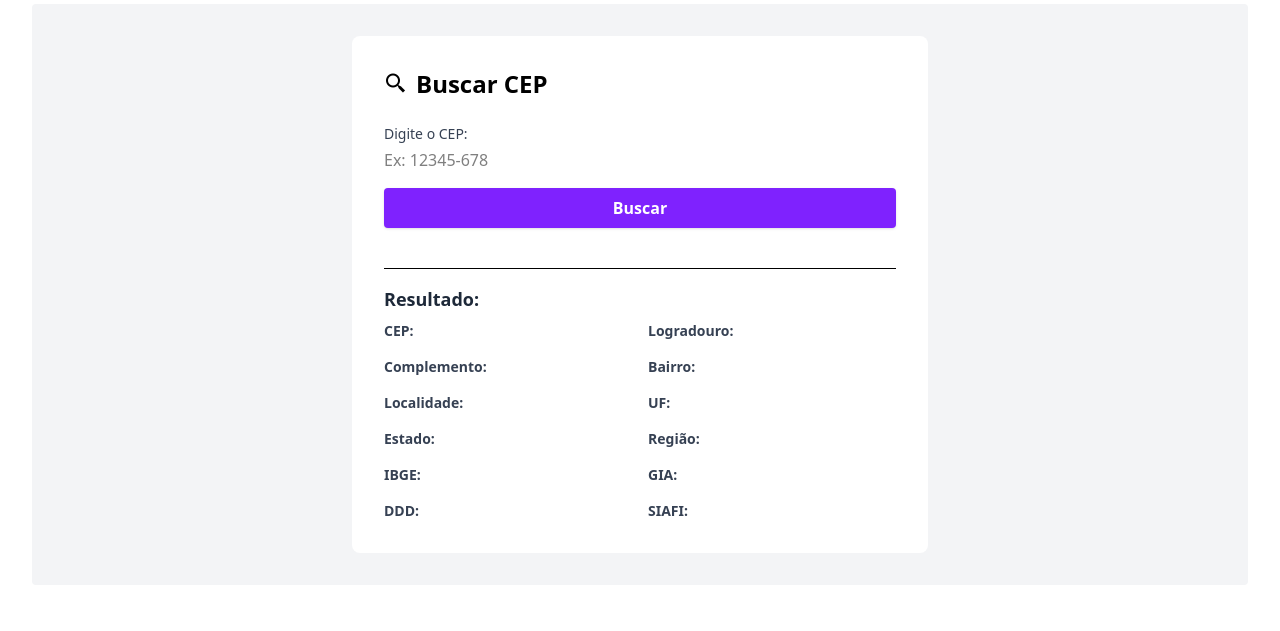
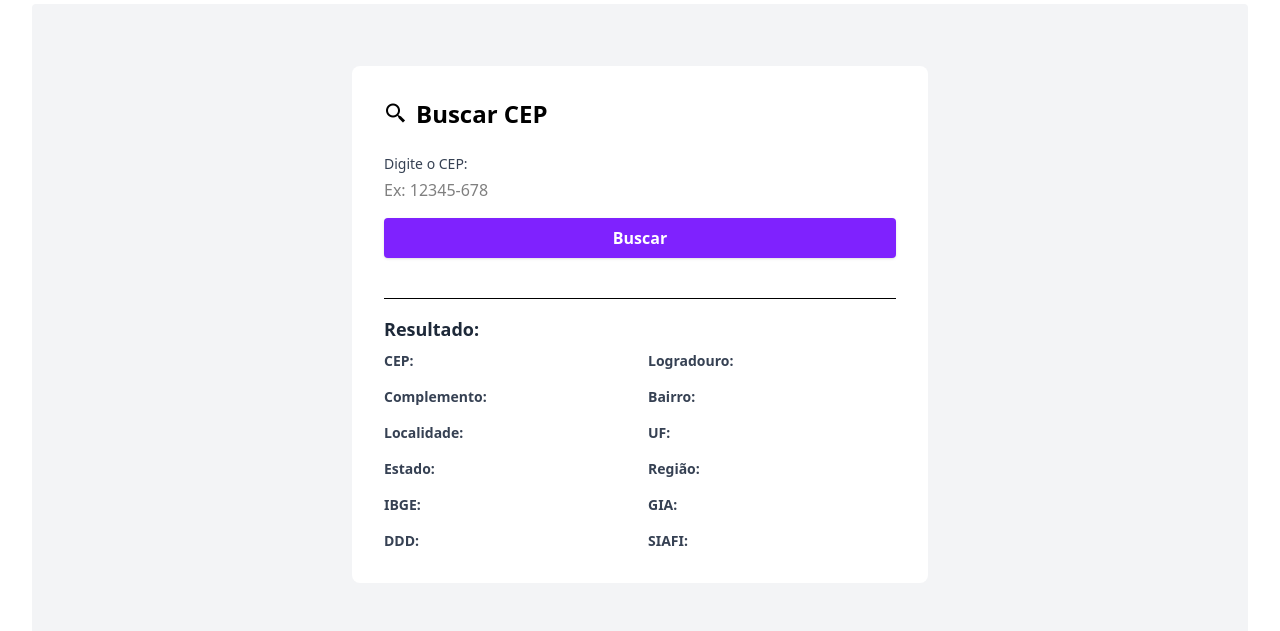
Before and after one commit to caio-melodev/caio-melodev.github.io, a plain HTML site: page index.html in a window 1280 px wide. Shown: the part 116-747 px from the top of the page. Drawn offline with nearby package versions, Linux system fonts and the light colour scheme.

Commit message:
fixing bug

```diff
--- a/styles/style.css
+++ b/styles/style.css
@@ -1,3 +1,4 @@
 main{
     width: 95%!important;
+    min-height: 80vh;
 }
```
